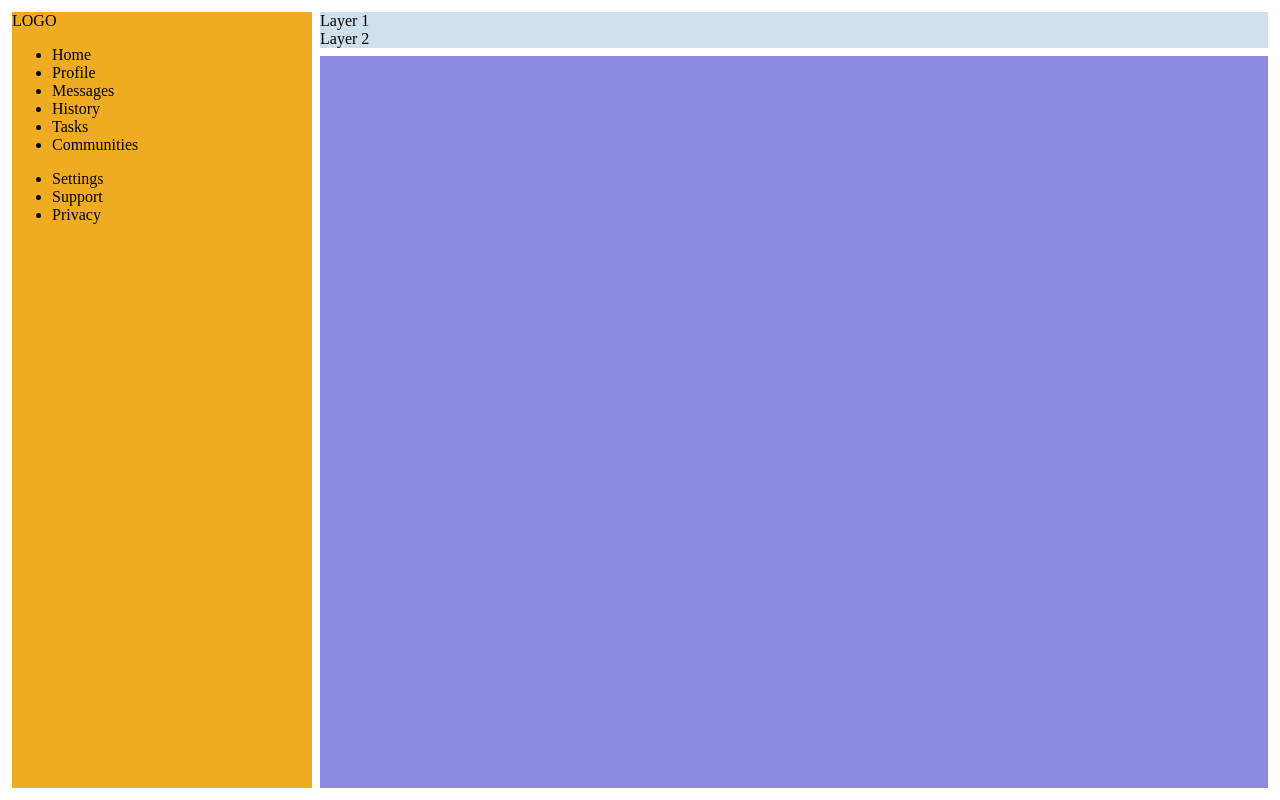
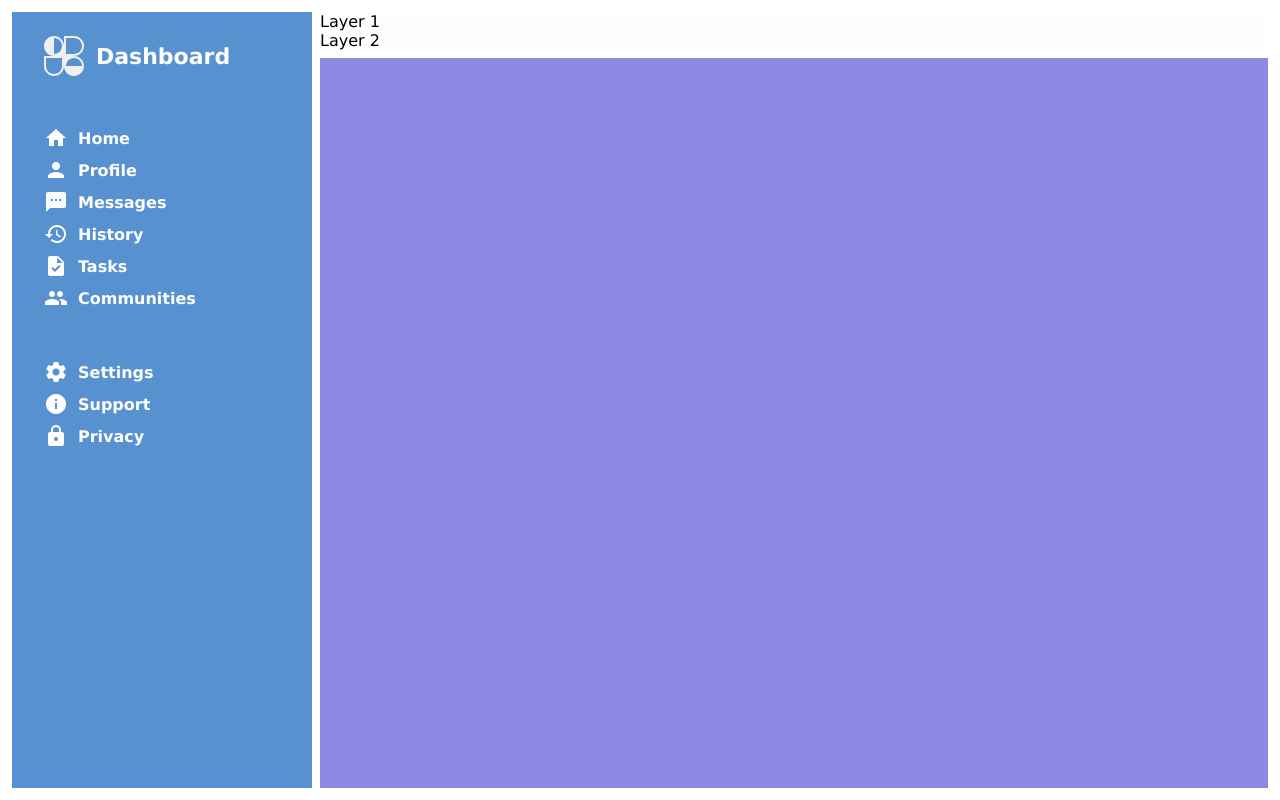
Before and after one commit to Mehourka/odin-dashboard, a plain HTML site: page index.html in a window 1280 px wide. Drawn offline with Linux system fonts and the light colour scheme.

Commit message:
Sidebar stylized

```diff
--- a/css/style.css
+++ b/css/style.css
@@ -1,16 +1,18 @@
 :root {
-  --main-col: #cedfed;
+  --main-col: #5791d0;
   --sec-col: #efac23;
   --thr-col: #8e8ae4;
+  --white: #fefefe;
 }
 
 * {
-  box-sizing: border-box;
+	margin: 0px;
+	padding: 0px;
+	box-sizing: border-box;
 }
 
-body{
-  padding: 0px;
-  margin: 0px;
+body {
+	font-family: Verdana, Geneva, Tahoma, sans-serif;
 }
 
 .main  {
@@ -24,12 +26,48 @@ body{
 }
 
 .header {
-	background-color: var(--main-col);
+	background-color: var(--white);
 	grid-column: 2;
 }
 
 .sidebar {
-  background: var(--sec-col);
+  padding: 24px 32px;
+}
+
+.logo {
+  display: flex;
+  flex-direction: row;
+  align-items: center;
+  gap: 12px;
+  font-size: 22px;
+  font-weight: 800
+}
+
+.sidebar li{
+
+	font-weight: 600;
+	list-style-type: none;
+	text-decoration: none;
+  margin-bottom: .5rem;
+}
+
+.sidebar a {
+  display: flex;
+  gap: 10px;
+  align-items: center;
+
+  text-decoration: none;
+  color: var(--white);
+}
+
+.sidebar > div {
+	margin-bottom: 50px;
+	color: var(--white);
+
+}
+
+.sidebar {
+  background: var(--main-col);
   grid-row: 1/3;
 }
 
--- a/index.html
+++ b/index.html
@@ -5,26 +5,30 @@
 	<meta name="viewport" content="width=device-width, initial-scale=1.0">
 	<title>Dashboard</title>
 	<link rel="stylesheet" href="css/style.css"/>
+	<link rel="stylesheet" href="https://fonts.googleapis.com/icon?family=Material+Icons">
 </head>
 <body>
 	<div class="main">
 		<div class="sidebar">
-			<div class="logo">LOGO</div>
+			<div class="logo">
+				<svg id="logo-85" width="40" height="40" viewBox="0 0 40 40" fill="none" xmlns="http://www.w3.org/2000/svg"><path class="ccustom" fill-rule="evenodd" clip-rule="evenodd" d="M10 0C15.5228 0 20 4.47715 20 10V0H30C35.5228 0 40 4.47715 40 10C40 15.5228 35.5228 20 30 20C35.5228 20 40 24.4772 40 30C40 32.7423 38.8961 35.2268 37.1085 37.0334L37.0711 37.0711L37.0379 37.1041C35.2309 38.8943 32.7446 40 30 40C27.2741 40 24.8029 38.9093 22.999 37.1405C22.9756 37.1175 22.9522 37.0943 22.9289 37.0711C22.907 37.0492 22.8852 37.0272 22.8635 37.0051C21.0924 35.2009 20 32.728 20 30C20 35.5228 15.5228 40 10 40C4.47715 40 0 35.5228 0 30V20H10C4.47715 20 0 15.5228 0 10C0 4.47715 4.47715 0 10 0ZM18 10C18 14.4183 14.4183 18 10 18V2C14.4183 2 18 5.58172 18 10ZM38 30C38 25.5817 34.4183 22 30 22C25.5817 22 22 25.5817 22 30H38ZM2 22V30C2 34.4183 5.58172 38 10 38C14.4183 38 18 34.4183 18 30V22H2ZM22 18V2L30 2C34.4183 2 38 5.58172 38 10C38 14.4183 34.4183 18 30 18H22Z" fill="#efefef"></path></svg>
+				<span>Dashboard</span>
+			</div>
 			<div class="navigation">
 				<ul class="nav-list">
-					<li>Home</li>
-					<li>Profile</li>
-					<li>Messages</li>
-					<li>History</li>
-					<li>Tasks</li>
-					<li>Communities</li>
+					<li><a href=""><i class="material-icons">home</i>Home</a></li>
+					<li><a href=""><i class="material-icons">person</i>Profile</a></li>
+					<li><a href=""><i class="material-icons">sms</i>Messages</a></li>
+					<li><a href=""><i class="material-icons">history</i>History</a></li>
+					<li><a href=""><i class="material-icons">task</i>Tasks</a></li>
+					<li><a href=""><i class="material-icons">group</i>Communities</a></li>
 				</ul>
 			</div>
-			<div class="settings">
+			<div class="setting">
 				<ul>
-					<li>Settings</li>
-					<li>Support</li>
-					<li>Privacy</li>
+					<li><a href=""><i class="material-icons">settings</i>Settings</a></li>
+					<li><a href=""><i class="material-icons">info</i>Support</a></li>
+					<li><a href=""><i class="material-icons">lock</i>Privacy</a></li>
 				</ul>
 			</div>
 		</div>
```
